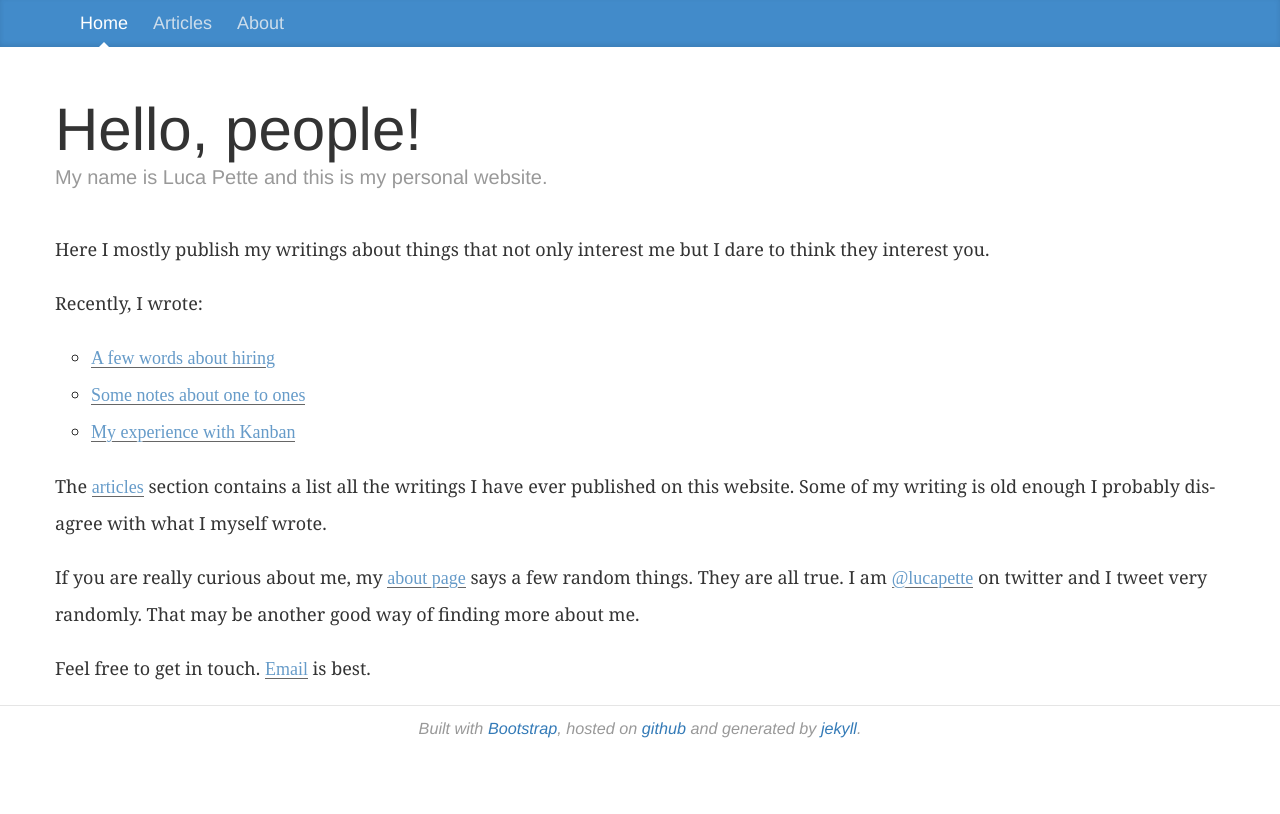
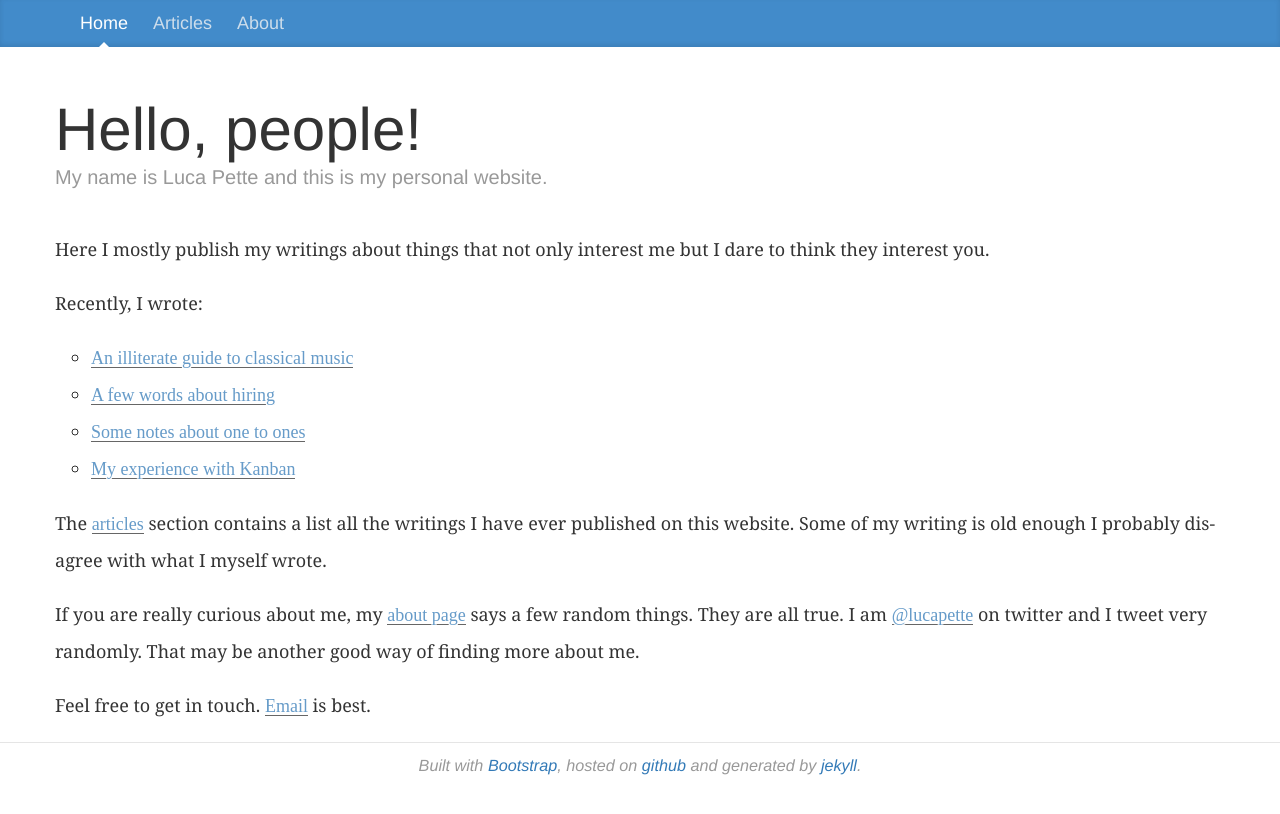
Before and after one commit to lucapette/lucapette.github.com, a Jekyll site: the page built from index.html, in a window 1280 px wide. Shown: the top 814 px of the page. Built offline with Jekyll 4.4.1, drawn with Linux system fonts in a browser that asks for light colours; nearby versions of some CDN libraries.

Commit message:
Add to index

```diff
--- a/index.html
+++ b/index.html
@@ -22,6 +22,8 @@ keywords: lucapette
   </p>
 
   <ul>
+    <li><a href="/an-illiterate-guide-to-classical-music">An illiterate guide
+    to classical music</a></li>
     <li><a href="/a-few-words-about-hiring">A few words about hiring</a></li>
     <li><a href="/some-notes-about-one-to-ones">Some notes about one to ones</a></li>
     <li><a href="/my-experience-with-kanban">My experience with Kanban</a></li>
```
